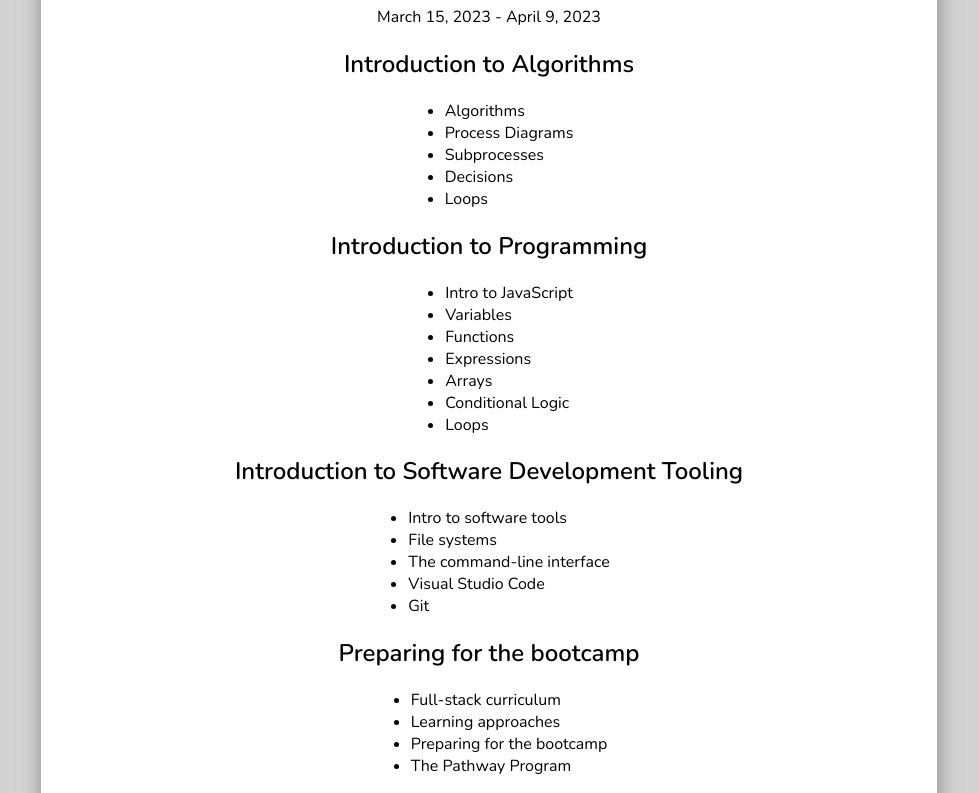
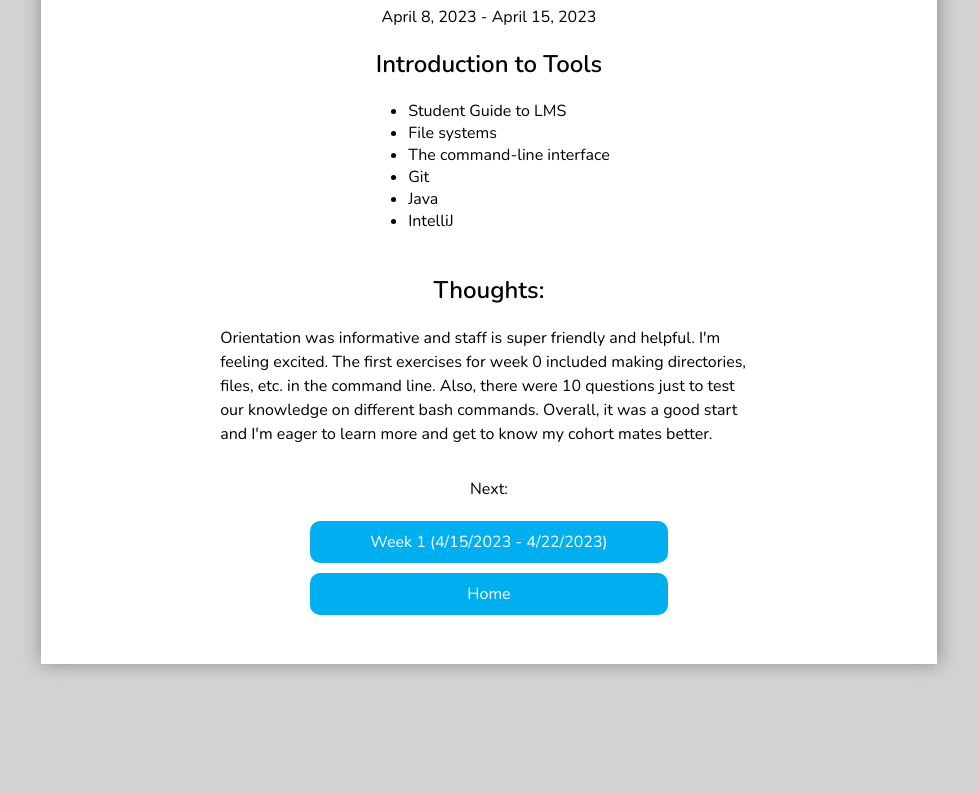
Before and after one commit to sobreratas/week0, a plain HTML site: page index.html in a window 1280 px wide. Shown: the part 95-888 px from the top of the page, without its empty margins (151-1130 px from the left). After the commit the page ends 800 px from the top, so only its background shows below. Drawn offline with nearby package versions, Linux system fonts and the light colour scheme.

Commit message:
Add files via upload

```diff
--- a/index.html
+++ b/index.html
@@ -82,57 +82,33 @@
 
 <body>
     <div class="container">
-        <h1>Prework</h1>
-        <p>March 15, 2023 - April 9, 2023</p>
+        <h1>Week 0</h1>
+        <p>April 8, 2023 - April 15, 2023</p>
 
-        <h2>Introduction to Algorithms</h2>
+        <h2>Introduction to Tools</h2>
         <ul>
-            <li>Algorithms</li>
-            <li>Process Diagrams</li>
-            <li>Subprocesses</li>
-            <li>Decisions</li>
-            <li>Loops</li>
-        </ul>
-        <h2>Introduction to Programming</h2>
-        <ul>
-            <li>Intro to JavaScript</li>
-            <li>Variables</li>
-            <li>Functions</li>
-            <li>Expressions</li>
-            <li>Arrays</li>
-            <li>Conditional Logic</li>
-            <li>Loops</li>
-        </ul>
-        <h2>Introduction to Software Development Tooling</h2>
-        <ul>
-            <li>Intro to software tools</li>
+            <li>Student Guide to LMS</li>
             <li>File systems</li>
             <li>The command-line interface</li>
-            <li>Visual Studio Code</li>
             <li>Git</li>
-        </ul>
-        <h2>Preparing for the bootcamp</h2>
-        <ul>
-            <li>Full-stack curriculum</li>
-            <li>Learning approaches</li>
-            <li>Preparing for the bootcamp</li>
-            <li>The Pathway Program</li>
+            <li>Java</li>
+            <li>IntelliJ</li>
         </ul>
 
         <br>
         <h2>Thoughts:</h2>
         <div class="thoughts-container">
-            <p>There were lots of diagrams for the algorithms section. I understand the importance but they were quite
-                tedious and it was a laborious/time-consuming process. All the other sections were straight-forward. I
-                learned some new resume-writing tips and also got my headshot and LinkedIn page set up.</p>
-                <p>Update 4/10/23: Prework was due last night at midnight and I am surprised that I did have to resubmit any assignments!</p>
+            <p>Orientation was informative and staff is super friendly and helpful. I'm feeling excited. The first
+                exercises for week 0 included making directories, files, etc. in the command line. Also, there were 10
+                questions just to test our knowledge on different bash commands. Overall, it was a good start and I'm
+                eager to learn more and get to know my cohort mates better.</p>
         </div>
 
 
         <div class="btn-container">
             <p>Next:</p>
             <button>Week 1 (4/15/2023 - 4/22/2023)</button>
-           <button onclick = "window.location.href='https://sobreratas.github.io/tech/';">Home</button>
+            <button onclick="window.location.href='https://sobreratas.github.io/tech/';">Home</button>
         </div>
         <br>
         <br>
```
